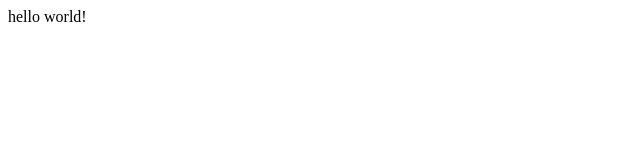
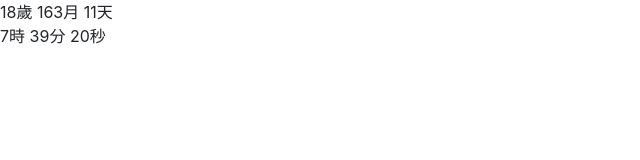
Before and after one commit to InfernoPC/myage, a plain HTML site: page index.html in a window 1280 px wide. Shown: the whole page, without its empty margins (0-640 px from the left). Drawn offline with nearby package versions, Linux system fonts and the light colour scheme.

Commit message:
age calc

```diff
--- a/index.html
+++ b/index.html
@@ -1 +1,38 @@
-hello world!
+<!DOCTYPE html>
+<html>
+<head>
+	<title>Tim Chen's Age</title>
+  <link rel="stylesheet" href="https://maxcdn.bootstrapcdn.com/bootstrap/4.0.0-beta.2/css/bootstrap.min.css" integrity="sha384-PsH8R72JQ3SOdhVi3uxftmaW6Vc51MKb0q5P2rRUpPvrszuE4W1povHYgTpBfshb" crossorigin="anonymous">
+  <script src="https://code.jquery.com/jquery-3.2.1.slim.min.js" integrity="sha384-KJ3o2DKtIkvYIK3UENzmM7KCkRr/rE9/Qpg6aAZGJwFDMVNA/GpGFF93hXpG5KkN" crossorigin="anonymous"></script>
+  <script src="https://cdnjs.cloudflare.com/ajax/libs/popper.js/1.12.3/umd/popper.min.js" integrity="sha384-vFJXuSJphROIrBnz7yo7oB41mKfc8JzQZiCq4NCceLEaO4IHwicKwpJf9c9IpFgh" crossorigin="anonymous"></script>
+  <script src="https://maxcdn.bootstrapcdn.com/bootstrap/4.0.0-beta.2/js/bootstrap.min.js" integrity="sha384-alpBpkh1PFOepccYVYDB4do5UnbKysX5WZXm3XxPqe5iKTfUKjNkCk9SaVuEZflJ" crossorigin="anonymous"></script>
+	<!-- <script src="https://code.jquery.com/jquery-3.2.1.min.js" integrity="sha256-hwg4gsxgFZhOsEEamdOYGBf13FyQuiTwlAQgxVSNgt4=" crossorigin="anonymous"></script> -->
+  <link rel="stylesheet" href="https://code.jquery.com/ui/1.12.1/themes/base/jquery-ui.css">
+  <script src="https://code.jquery.com/jquery-1.12.4.js"></script>
+  <script src="https://code.jquery.com/ui/1.12.1/jquery-ui.js"></script>
+  <script>
+    setInterval(function () {
+      my_birth_day = new Date(1987, 3, 11);
+      d = new Date();
+      diff = d.getTime() - my_birth_day.getTime();
+      diff_year = d.getFullYear() - my_birth_day.getFullYear();
+      diff = new Date(diff);
+      document.getElementById("M").innerHTML = diff.getMonth() + (diff_year-18) * 12;
+      document.getElementById("d").innerHTML = diff.getDate();
+      document.getElementById("h").innerHTML = diff.getHours();
+      document.getElementById("m").innerHTML = diff.getMinutes();
+      document.getElementById("s").innerHTML = diff.getSeconds();
+    }, 500);
+  </script>
+
+  <style type="text/css">
+
+  </style>
+
+  </head>
+  <body>
+    <span id="y">18歲</span> <span id="M"></span>月 <span id="d"></span>天
+    <br>
+    <span id="h"></span>時 <span id="m"></span>分 <span id="s"></span>秒
+  </body>
+</html>
```
